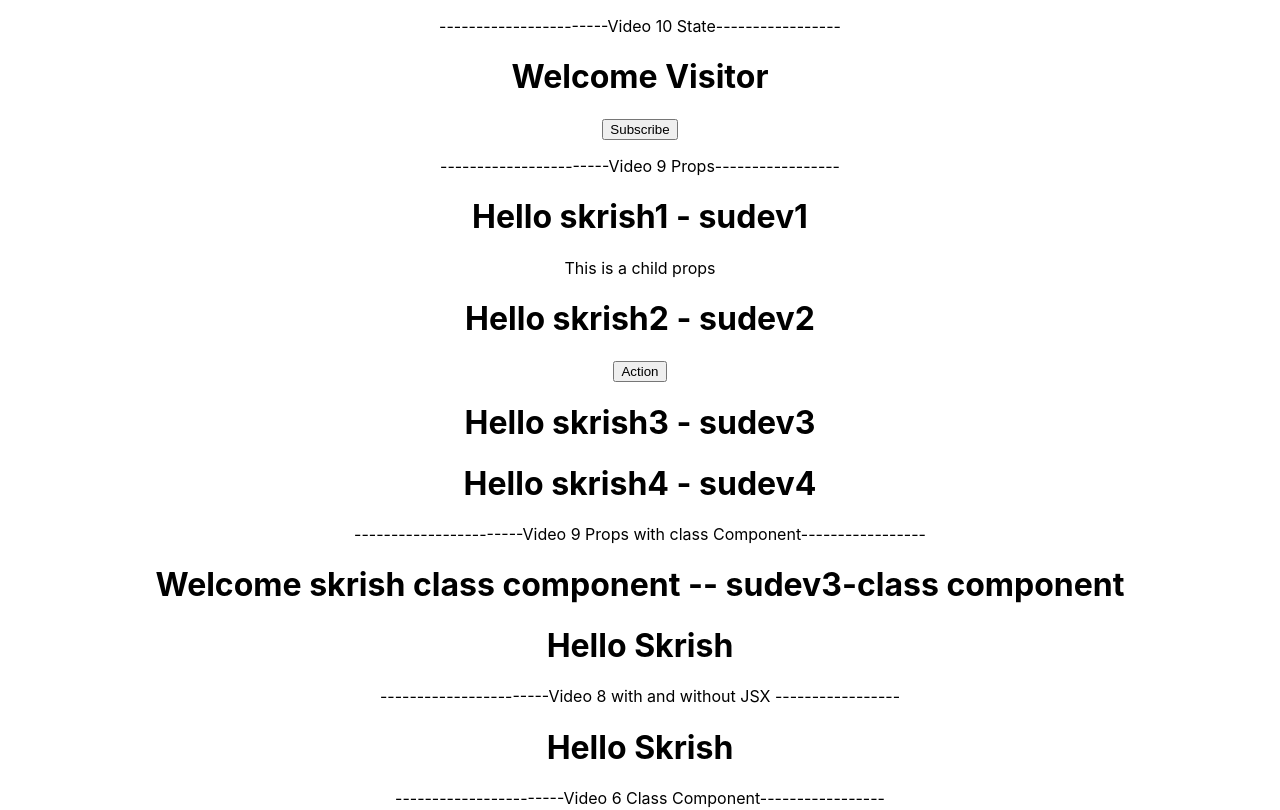
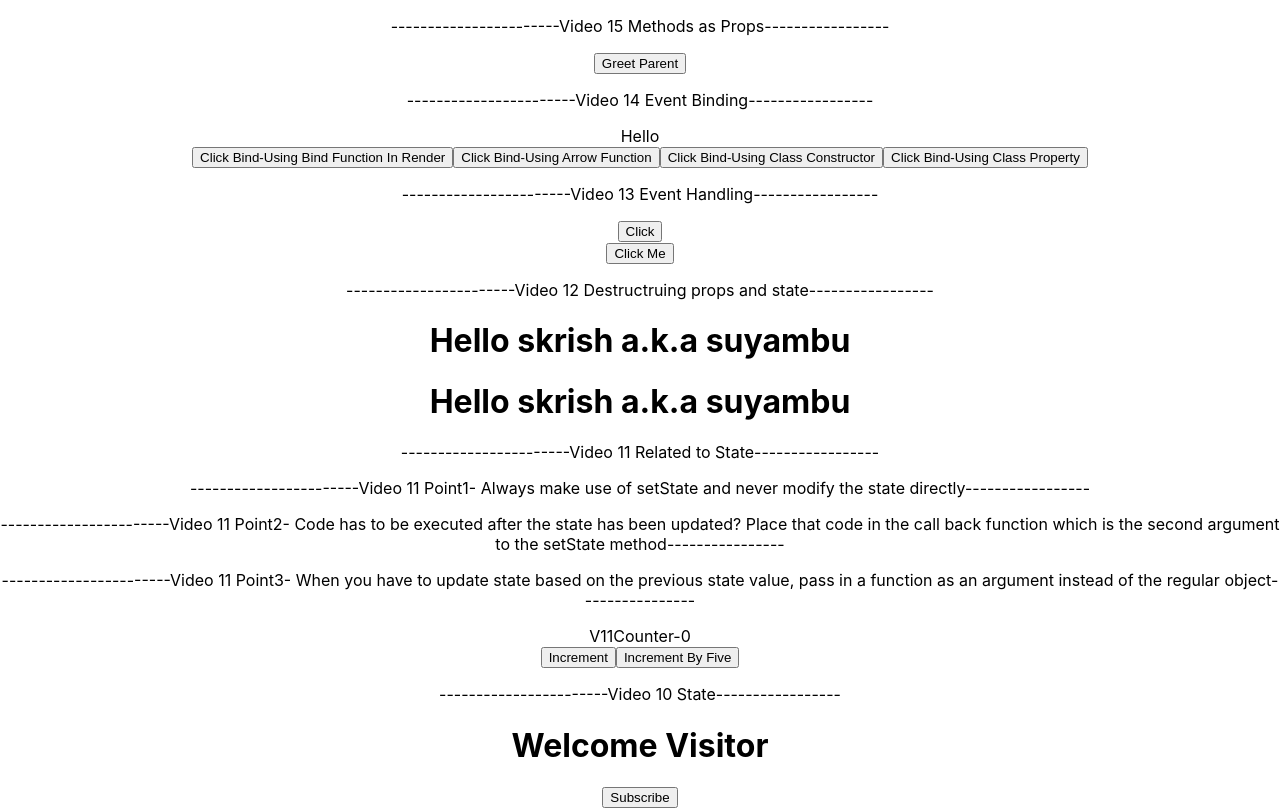
Before and after one commit to sivakrishnan/react-intro, a React (Create React App) app: page / in a window 1280 px wide. Shown: the top 810 px of the page. Built offline with nearby package versions, Linux system fonts and the light colour scheme.

Commit message:
[Skrish] react intro upto 15 video

```diff
--- a/src/App.js
+++ b/src/App.js
@@ -6,10 +6,32 @@ import Hello from './reactintro/v8Hello';
 import V9VarProps from './reactintro/v9Props';
 import V10Messge from './reactintro/V10Messge';
 import V9PropsInComponent from './reactintro/v9PropsInClassComponents';
+import V11Counter from './reactintro/V11Counter';
+import V12DestructuringPropsAndState from './reactintro/V12DestructuringPropsAndState';
+import V12DestructuringPropsAndStateInClassCom from './reactintro/V12DestructuringPropsAndStateInClassCom';
+import V13ClassClick from './reactintro/V13ClassClick';
+import V13FunctionClick from './reactintro/V13FunctionClick';
+import V14EventBind from './reactintro/V14EventBind';
+import V15ParentComponent from './reactintro/V15ParentComponent';
 
 function App() {
   return (
     <div className="App">
+      <p>-----------------------Video 15 Methods as Props-----------------</p>
+      <V15ParentComponent></V15ParentComponent>
+      <p>-----------------------Video 14 Event Binding-----------------</p>
+      <V14EventBind></V14EventBind>
+      <p>-----------------------Video 13 Event Handling-----------------</p>
+      <V13FunctionClick></V13FunctionClick>
+      <V13ClassClick></V13ClassClick>
+      <p>-----------------------Video 12 Destructruing props and state-----------------</p>
+      <V12DestructuringPropsAndState name="skrish" heroName="suyambu"></V12DestructuringPropsAndState>
+      <V12DestructuringPropsAndStateInClassCom name="skrish" heroName="suyambu"></V12DestructuringPropsAndStateInClassCom>
+      <p>-----------------------Video 11 Related to State-----------------</p>
+      <p>-----------------------Video 11 Point1- Always make use of setState and never modify the state directly-----------------</p>
+      <p>-----------------------Video 11 Point2- Code has to be executed after the state has been updated? Place that code in the call back function which is the second argument to the setState method----------------</p>
+      <p>-----------------------Video 11 Point3- When you have to update state based on the previous state value, pass in a function as an argument instead of the regular object----------------</p>
+      <V11Counter></V11Counter>
       <p>-----------------------Video 10 State-----------------</p>
       <V10Messge></V10Messge>
       <p>-----------------------Video 9 Props-----------------</p>
--- /dev/null
+++ b/src/reactintro/V11Counter.js
@@ -0,0 +1,46 @@
+import React, { Component } from 'react'
+
+export class V11Counter extends Component {
+    constructor(props) {
+        super(props)
+
+        this.state = {
+            count: 0
+        }
+    }
+
+    increment() {
+        // this.setState({
+        //     count: this.state.count + 1
+        // }, () => {
+        //     console.log('Callback value', this.state.count) // call back function show the updated value
+        // })
+
+        this.setState((prevState, props) => ({
+            count: prevState.count + 1
+        }), () => {
+            console.log('Callback value', this.state.count) // call back function show the updated value
+        })
+        console.log(this.state.count) // syncronous
+    }
+
+
+    incrementByFive() {
+        this.increment()
+        this.increment()
+        this.increment()
+        this.increment()
+        this.increment()
+    }
+    render() {
+        return (
+            <div>
+                <div>V11Counter-{this.state.count}</div>
+                <button onClick={() => this.increment()}>Increment</button>
+                <button onClick={() => this.incrementByFive()}>Increment By Five</button>
+            </div>
+        )
+    }
+}
+
+export default V11Counter
--- /dev/null
+++ b/src/reactintro/V12DestructuringPropsAndState.js
@@ -0,0 +1,12 @@
+import React from 'react'
+
+// export default function V12DestructuringPropsAndState({ name, heroName }) {
+export default function V12DestructuringPropsAndState(props) {
+    const { name, heroName } = props
+    console.log(props)
+    return (
+        <div>
+            <h1>Hello {name} a.k.a {heroName}</h1>
+        </div>
+    )
+}
--- /dev/null
+++ b/src/reactintro/V12DestructuringPropsAndStateInClassCom.js
@@ -0,0 +1,10 @@
+import React, { Component } from 'react'
+
+export default class V12DestructuringPropsAndStateInClassCom extends Component {
+  render() {
+    const { name, heroName } = this.props
+    return (
+      <div><h1>Hello {name} a.k.a {heroName}</h1></div>
+    )
+  }
+}
--- /dev/null
+++ b/src/reactintro/V13ClassClick.js
@@ -0,0 +1,16 @@
+import React, { Component } from 'react'
+
+export default class V13ClassClick extends Component {
+    clickHandler() {
+        console.log('Clicked the button')
+    }
+    render() {
+        return (
+            <div>
+                <button onClick={this.clickHandler}>
+                    Click Me
+                </button>
+            </div>
+        )
+    }
+}
--- /dev/null
+++ b/src/reactintro/V13FunctionClick.js
@@ -0,0 +1,15 @@
+import React from 'react'
+
+export default function V13FunctionClick() {
+
+    function clickHandler() {
+        console.log('Button Clicked')
+    }
+    return (
+        <div>
+            <button onClick={clickHandler}>
+                Click
+            </button>
+        </div>
+    )
+}
--- /dev/null
+++ b/src/reactintro/V14EventBind.js
@@ -0,0 +1,38 @@
+import React, { Component } from 'react'
+
+export class V14EventBind extends Component {
+    constructor(props) {
+        super(props)
+
+        this.state = {
+            message: 'Hello '
+        }
+
+        this.clickHandler = this.clickHandler.bind(this)
+    }
+
+    clickHandler() {
+        this.setState({
+            message: 'Good bye'
+        })
+    }
+
+    clickHandlerNewApproach = () => {
+        this.setState({
+            message: 'Good bye From New Approach'
+        })
+    }
+    render() {
+        return (
+            <div>
+                <div>{this.state.message}</div>
+                <button onClick={this.clickHandler.bind(this)}>Click Bind-Using Bind Function In Render</button>
+                <button onClick={() => this.clickHandler()}>Click Bind-Using Arrow Function</button>
+                <button onClick={this.clickHandler}>Click Bind-Using Class Constructor</button>
+                <button onClick={this.clickHandlerNewApproach}>Click Bind-Using Class Property</button>
+            </div>
+        )
+    }
+}
+
+export default V14EventBind
--- /dev/null
+++ b/src/reactintro/V15ChildComponent.js
@@ -0,0 +1,9 @@
+import React from 'react'
+
+export default function V15ChildComponent(props) {
+    return (
+        <div>
+            <button onClick={()=>props.greetHandler('child')}>Greet Parent</button>
+        </div>
+    )
+}
--- /dev/null
+++ b/src/reactintro/V15ParentComponent.js
@@ -0,0 +1,27 @@
+import React, { Component } from 'react'
+import V15ChildComponent from './V15ChildComponent'
+
+
+
+export class V15ParentComponent extends Component {
+    constructor(props) {
+        super(props)
+
+        this.state = {
+            parentName: 'Parent'
+        }
+        this.greetParent = this.greetParent.bind(this);
+    }
+
+    greetParent(childName) {
+        alert(`Hello ${this.state.parentName} from ${childName}`);
+    }
+
+    render() {
+        return (
+            <V15ChildComponent greetHandler={this.greetParent}></V15ChildComponent>
+        )
+    }
+}
+
+export default V15ParentComponent
```
